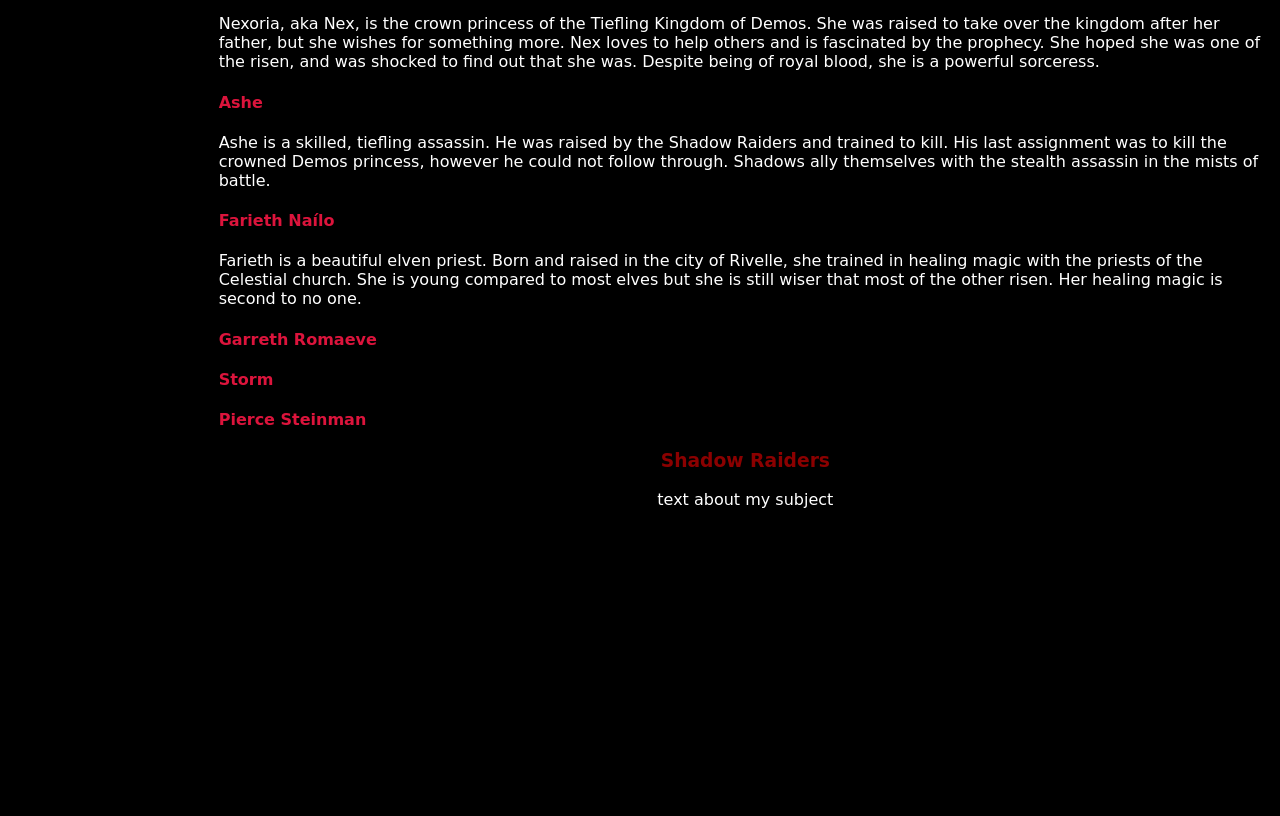
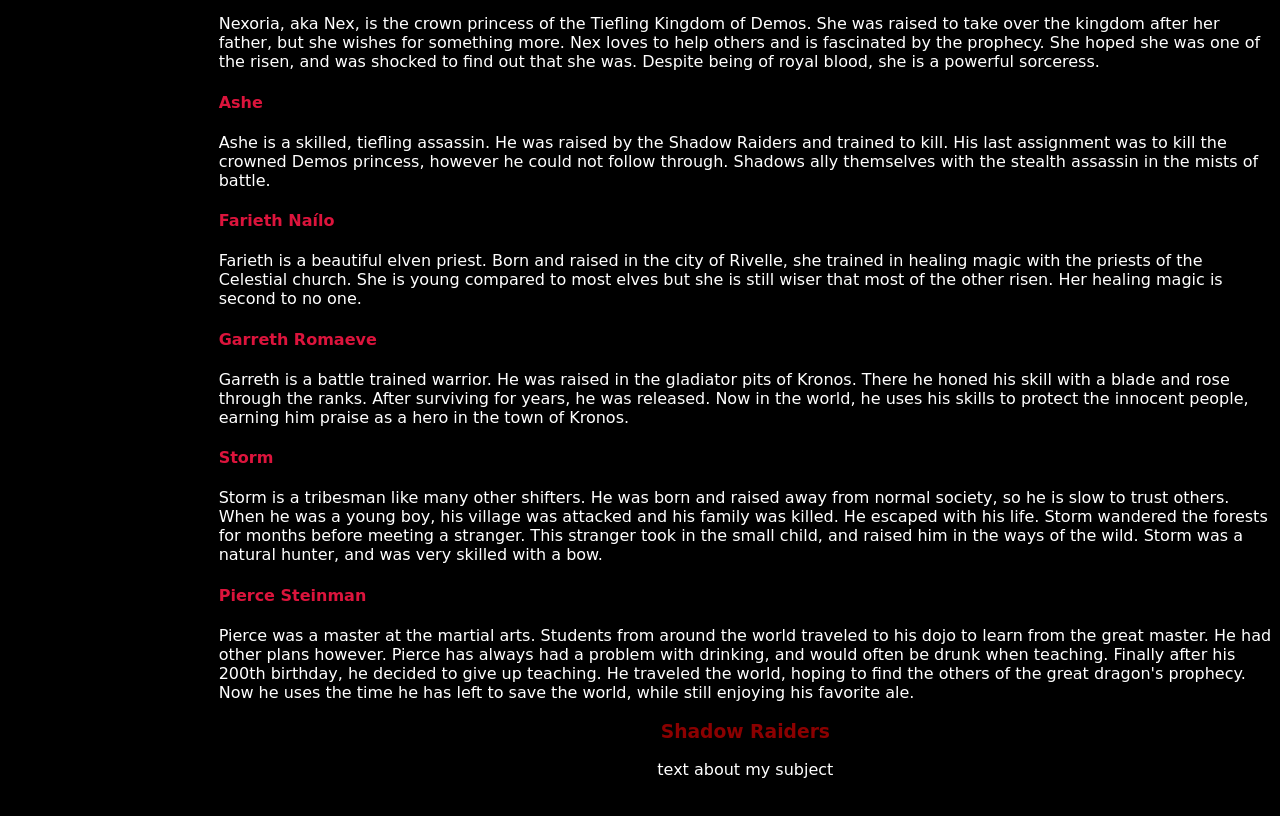
Before and after one commit to MadieB/The-Risen, a plain HTML site: page characters.html in a window 1280 px wide. Shown: the part 220-1036 px from the top of the page. Before the commit the page ends 800 px from the top, so only its background shows below. Drawn offline with Linux system fonts and the light colour scheme.

Commit message:
Add files via upload

```diff
--- a/characters.html
+++ b/characters.html
@@ -38,17 +38,17 @@
 
             <div class="character">
             <h4> Garreth Romaeve</h4>
-            <div class="info"><p> </p></div>
+            <div class="info"><p> Garreth is a battle trained warrior. He was raised in the gladiator pits of Kronos. There he honed his skill with a blade and rose through the ranks. After surviving for years, he was released. Now in the world, he uses his skills to protect the innocent people, earning him praise as a hero in the town of Kronos.</p></div>
             </div>
 
             <div class="character">
             <h4> Storm</h4>
-            <div class="info"><p> </p></div>
+            <div class="info"><p> Storm is a tribesman like many other shifters. He was born and raised away from normal society, so he is slow to trust others. When he was a young boy, his village was attacked and his family was killed. He escaped with his life. Storm wandered the forests for months before meeting a stranger. This stranger took in the small child, and raised him in the ways of the wild. Storm was a natural hunter, and was very skilled with a bow.</p></div>
             </div>
 
             <div class="character">
             <h4> Pierce Steinman</h4>
-            <div class="info"><p> </p></div>
+            <div class="info"><p> Pierce was a master at the martial arts. Students from around the world traveled to his dojo to learn from the great master. He had other plans however. Pierce has always had a problem with drinking, and would often be drunk when teaching. Finally after his 200th birthday, he decided to give up teaching. He traveled the world, hoping to find the others of the great dragon's prophecy. Now he uses the time he has left to save the world, while still enjoying his favorite ale.</p></div>
             </div>
 
             <span style = "color:darkred"><h3> Shadow Raiders </h3></span>
```
Also changed, not shown: index.html (+2 -2 lines).
